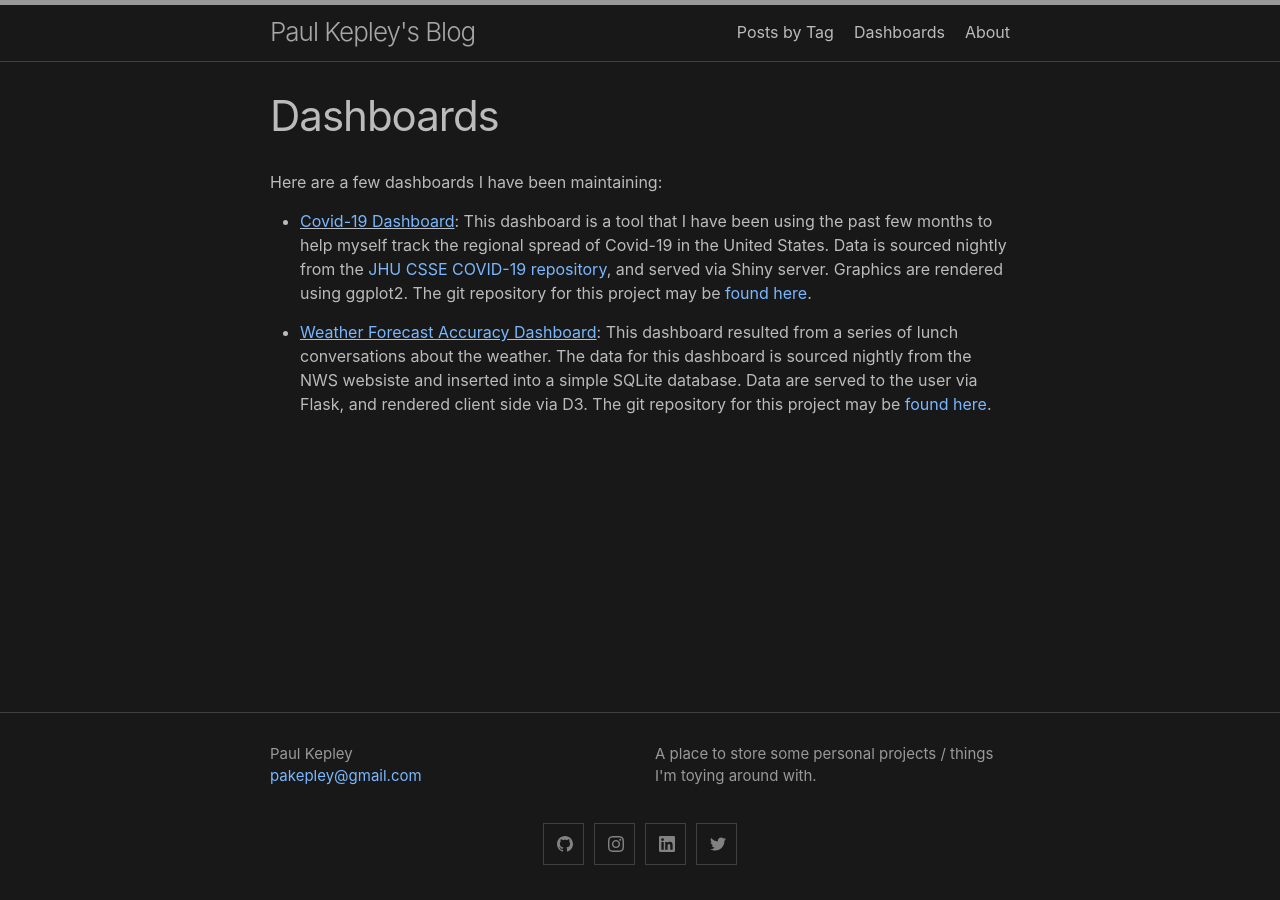
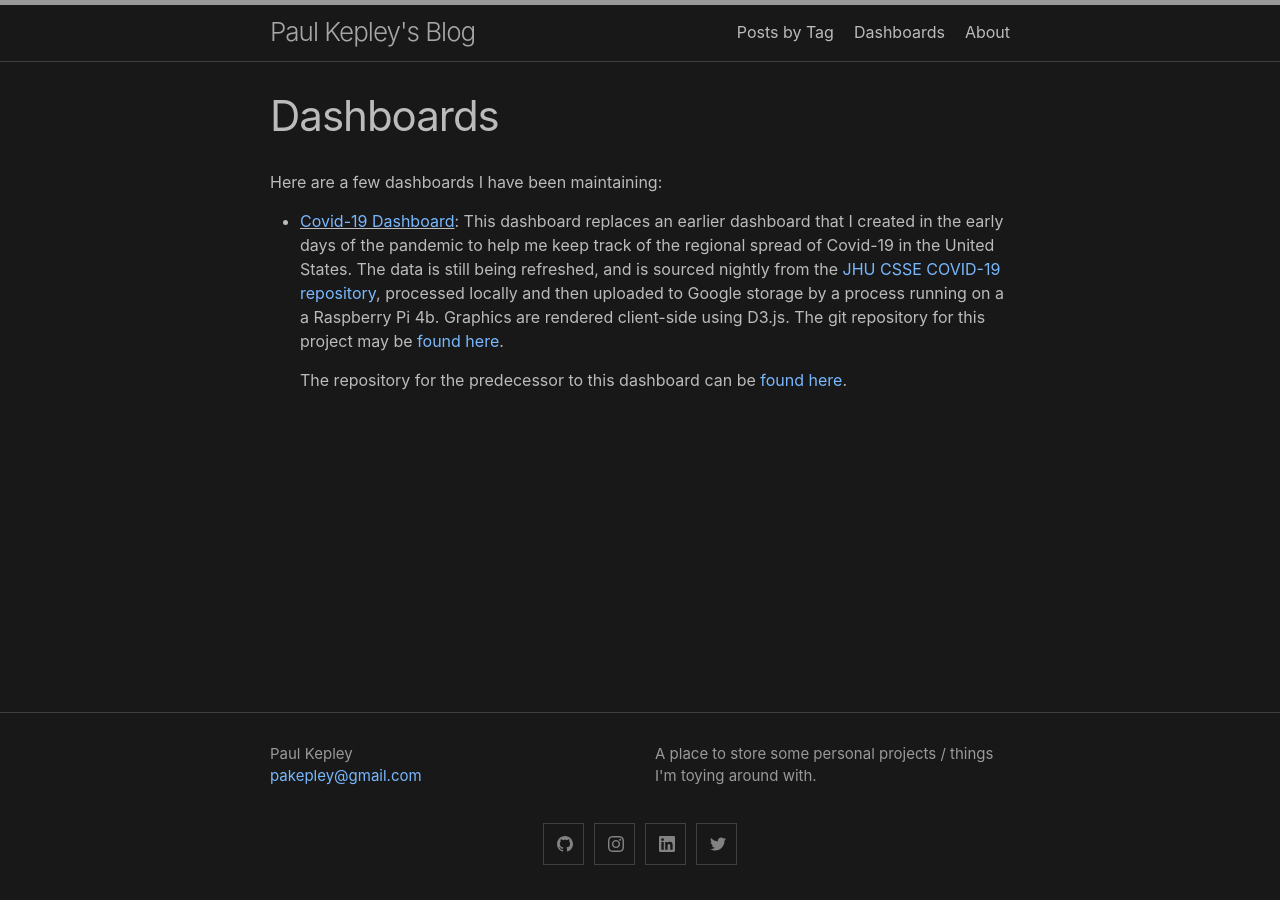
Before and after one commit to pkepley/pkepley.github.io, a Jekyll site: the page built from dash.md, in a window 1280 px wide. Built offline with Jekyll 4.4.1, drawn with Linux system fonts in a browser that asks for light colours.

Commit message:
Redirect off page for dashboard for now.

```diff
--- a/dash.md
+++ b/dash.md
@@ -5,15 +5,15 @@
 
 Here are a few dashboards I have been maintaining:
 
-- <u><a href ="https://paulkepley.com/shiny/covid-19/">Covid-19 Dashboard</a></u>: This
-  dashboard is a tool that I have been using the past few months to
-  help myself track the regional spread of Covid-19 in the United
-  States. Data is sourced nightly from the [JHU CSSE COVID-19
-  repository](https://github.com/CSSEGISandData/COVID-19), and served
-  via Shiny server. Graphics are rendered using ggplot2. The git repository for this project may be [found here](https://github.com/pkepley/c19-dash).
+- <u><a href ="https://storage.googleapis.com/paulkepley.com/c19-dash-v2/index.html">Covid-19 Dashboard</a></u>: This
+  dashboard replaces an earlier dashboard that I created in the early days of the pandemic to
+  help me keep track of the regional spread of Covid-19 in the United
+  States. The data is still being refreshed, and is sourced nightly from the [JHU CSSE COVID-19 repository](https://github.com/CSSEGISandData/COVID-19), processed locally and then uploaded to Google storage by a process running on a a Raspberry Pi 4b. Graphics are rendered client-side using D3.js. The git repository for this project may be [found here](https://github.com/pkepley/c19-dash-v2/).
 
-- <u><a href = "https://www.paulkepley.com/weather-app">Weather Forecast Accuracy Dashboard</a></u>: This dashboard
-  resulted from a series of lunch conversations about the weather. The
-  data for this dashboard is sourced nightly from the NWS websiste and
-  inserted into a simple SQLite database. Data are served to the user
-  via Flask, and rendered client side via D3. The git repository for this project may be [found here](https://github.com/pkepley/weather-flask-app).
+  The repository for the predecessor to this dashboard can be [found here](https://github.com/pkepley/c19-dash/).
+
+<!-- - <u><a href = "https://www.paulkepley.com/weather-app">Weather Forecast Accuracy Dashboard</a></u>: This dashboard -->
+<!--   resulted from a series of lunch conversations about the weather. The -->
+<!--   data for this dashboard is sourced nightly from the NWS websiste and -->
+<!--   inserted into a simple SQLite database. Data are served to the user -->
+<!--   via Flask, and rendered client side via D3. The git repository for this project may be [found here](https://github.com/pkepley/weather-flask-app). -->
```
